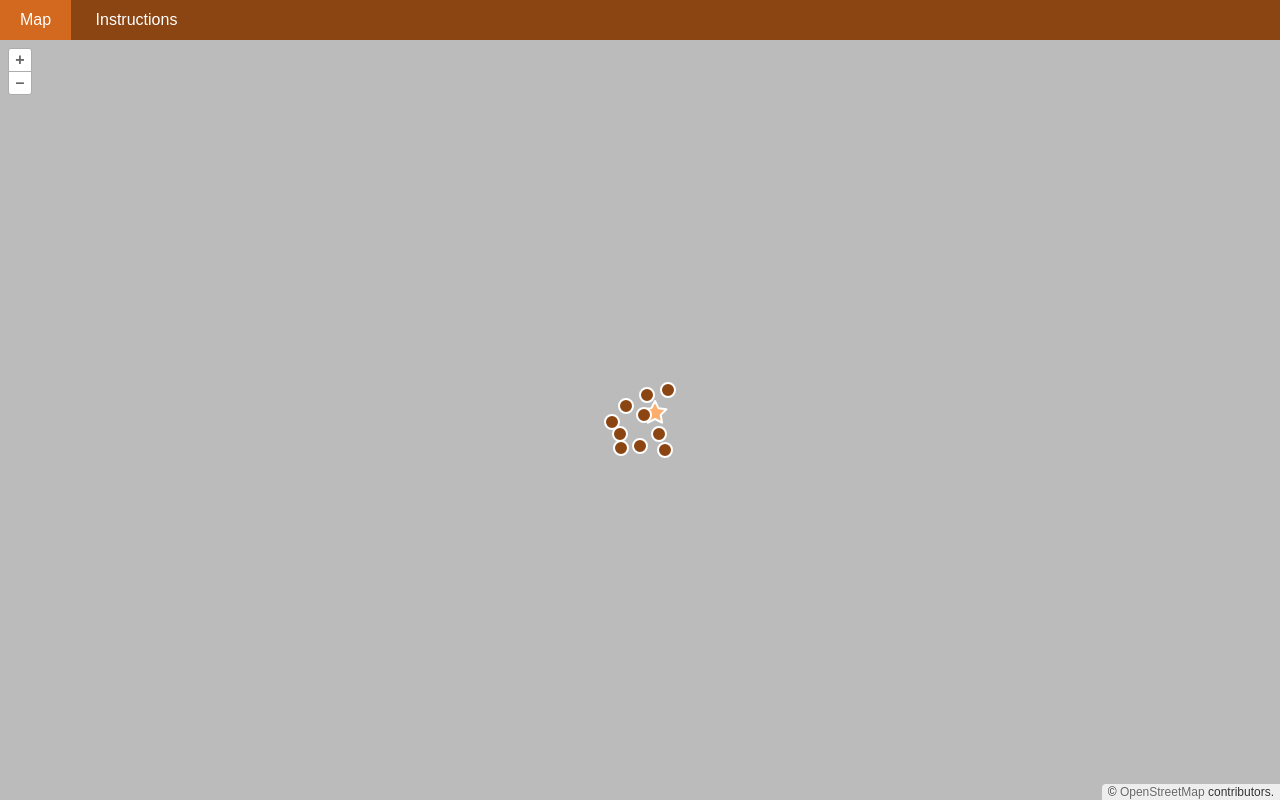
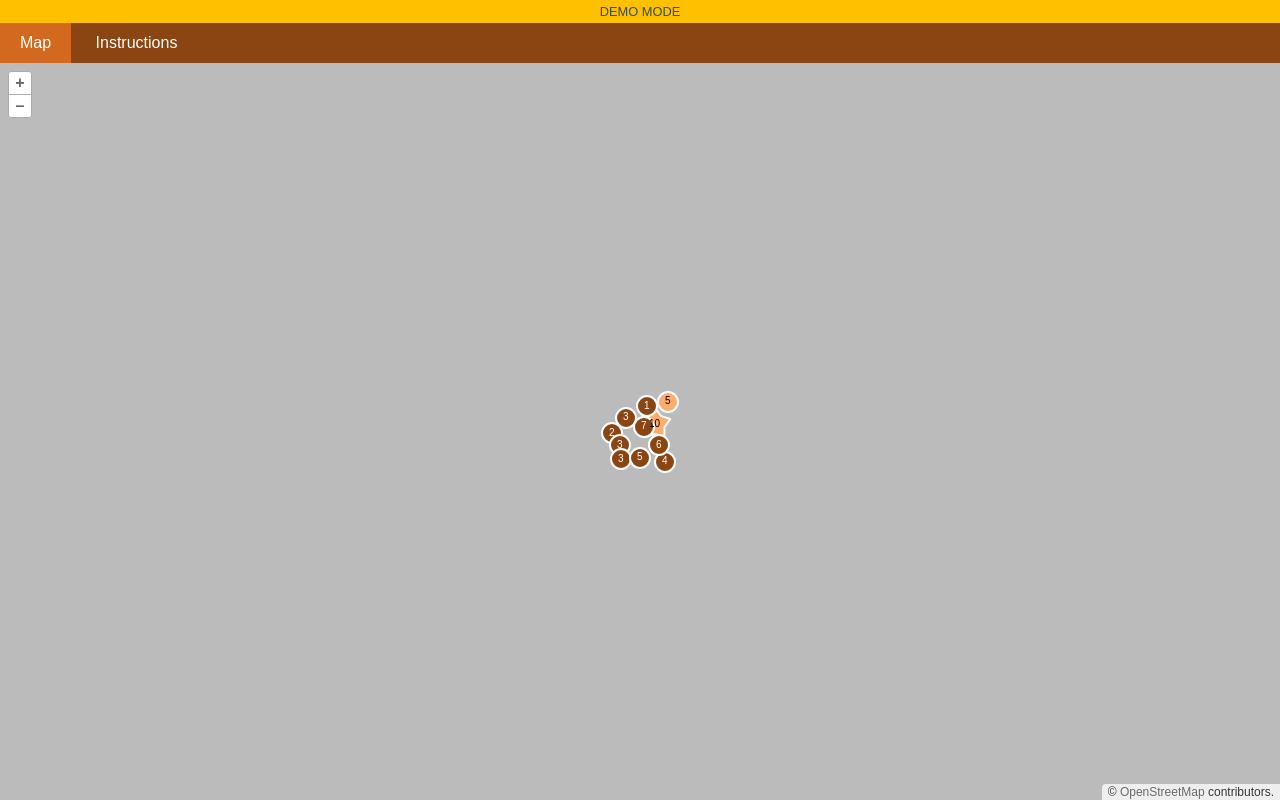
Before and after one commit to ockendenjo/hbt-hbc-2023, a website built with Vite: page ui/index.html in a window 1280 px wide. Built offline with nearby package versions, Linux system fonts and the light colour scheme.

Commit message:
Add points to map markers

```diff
--- a/schema/stashes.schema.json
+++ b/schema/stashes.schema.json
@@ -34,6 +34,9 @@
                     },
                     "w3w": {
                         "type": "string"
+                    },
+                    "points": {
+                        "type": "number"
                     }
                 },
                 "required": [
@@ -43,7 +46,8 @@
                     "contents",
                     "microtrot",
                     "type",
-                    "w3w"
+                    "w3w",
+                    "points"
                 ]
             }
         }
--- a/ui/index.html
+++ b/ui/index.html
@@ -7,6 +7,7 @@
         <title>HBT Halloween 2023</title>
     </head>
     <body>
+        <div class="demo-mode">Demo mode</div>
         <div class="nav">
             <div class="nav-items">
                 <div id="select-map" class="active">Map</div>
@@ -27,7 +28,7 @@
                 <h2>1. Visit a location</h2>
                 <p>
                     Use the <b>Map</b> tab to pick a location to visit. It may be a hidden stash or someone's
-                    house/flat. 1 point for every location visited.
+                    house/flat. Points as indicated by the numbers on the map markers.
                 </p>
 
                 <h2>2. Trick or treat</h2>
--- a/ui/map.css
+++ b/ui/map.css
@@ -162,3 +162,16 @@ td:hover {
     display: flex;
     align-items: center;
 }
+
+.unknown {
+    color: grey;
+}
+
+.demo-mode {
+    background: #ffc000;
+    padding: 4px;
+    text-transform: uppercase;
+    color: darkslategray;
+    font-size: 0.8em;
+    text-align: center;
+}
--- a/ui/map.ts
+++ b/ui/map.ts
@@ -55,7 +55,17 @@ document.addEventListener("DOMContentLoaded", () => {
             const stash = properties.stash as Stash;
             const title = stash.type === "HOUSE" ? "House / flat" : "Stash";
 
-            content.innerHTML = `<b>${title}</b><p>${stash.location}</p><div class="w3w"><img src="w3w.png" height="32" width="32" alt="w3w"><a href="https://what3words.com/${stash.w3w}" target="_blank">${stash.w3w}</a></div>`;
+            let html = `<b>${title}</b><p>${stash.location}</p>`;
+            if (stash.contents?.length) {
+                html += `<p>${stash.contents}</p>`;
+            } else {
+                html += `<p class="unknown">Stash content unknown</p>`;
+            }
+            if (stash.microtrot) {
+                html += `<p>Micro-trot friendly</p>`;
+            }
+            html += `<div class="w3w"><img src="w3w.png" height="32" width="32" alt="w3w"><a href="https://what3words.com/${stash.w3w}" target="_blank">${stash.w3w}</a></div>`;
+            content.innerHTML = html;
             overlay.setPosition(e.coordinate);
         });
 
--- a/ui/stashes.json
+++ b/ui/stashes.json
@@ -7,50 +7,108 @@
             "contents": "3 beers",
             "microtrot": true,
             "type": "HOUSE",
-            "w3w": "lights.fires.gravel"
+            "w3w": "lights.fires.gravel",
+            "points": 10
         },
         {
             "lat": 55.95244,
             "lon": -3.16962,
             "location": "In hedge corner",
+            "contents": "",
+            "microtrot": true,
             "type": "STASH",
-            "w3w": "lights.fires.gravel"
+            "w3w": "lights.fires.gravel",
+            "points": 5
         },
         {
-            "lat": 55.9501, "lon": -3.1875, "location": "Description of where the stash can be found",
-            "type": "STASH", "w3w": "lights.fires.gravel"
+            "lat": 55.9501,
+            "lon": -3.1875,
+            "location": "Description of where the stash can be found",
+            "contents": "",
+            "microtrot": false,
+            "type": "STASH",
+            "w3w": "lights.fires.gravel",
+            "points": 1
         },
         {
-            "lat": 55.9448, "lon": -3.2049, "location": "Description of where the stash can be found",
-            "type": "STASH", "w3w": "lights.fires.gravel"
+            "lat": 55.9448,
+            "lon": -3.2049,
+            "location": "Description of where the stash can be found",
+            "contents": "",
+            "microtrot": false,
+            "type": "STASH",
+            "w3w": "lights.fires.gravel",
+            "points": 3
         },
         {
-            "lat": 55.9375, "lon": -3.2168, "location": "Description of where the stash can be found",
-            "type": "STASH", "w3w": "lights.fires.gravel"
+            "lat": 55.9375,
+            "lon": -3.2168,
+            "location": "Description of where the stash can be found",
+            "contents": "",
+            "microtrot": false,
+            "type": "STASH",
+            "w3w": "lights.fires.gravel",
+            "points": 2
         },
         {
-            "lat": 55.9320, "lon": -3.2100, "location": "Description of where the stash can be found",
-            "type": "STASH", "w3w": "lights.fires.gravel"
+            "lat": 55.9320,
+            "lon": -3.2100,
+            "location": "Description of where the stash can be found",
+            "contents": "",
+            "microtrot": false,
+            "type": "STASH",
+            "w3w": "lights.fires.gravel",
+            "points": 3
         },
         {
-            "lat": 55.9253, "lon": -3.2094, "location": "Description of where the stash can be found",
-            "type": "STASH", "w3w": "lights.fires.gravel"
+            "lat": 55.9253,
+            "lon": -3.2094,
+            "location": "Description of where the stash can be found",
+            "contents": "",
+            "microtrot": false,
+            "type": "STASH",
+            "w3w": "lights.fires.gravel",
+            "points": 3
         },
         {
-            "lat": 55.9260, "lon": -3.1932, "location": "Description of where the stash can be found",
-            "type": "STASH", "w3w": "lights.fires.gravel"
+            "lat": 55.9260,
+            "lon": -3.1932,
+            "location": "Description of where the stash can be found",
+            "contents": "",
+            "microtrot": false,
+            "type": "STASH",
+            "w3w": "lights.fires.gravel",
+            "points": 5
         },
         {
-            "lat": 55.9243, "lon": -3.1725, "location": "Description of where the stash can be found",
-            "type": "STASH", "w3w": "lights.fires.gravel"
+            "lat": 55.9243,
+            "lon": -3.1725,
+            "location": "Description of where the stash can be found",
+            "contents": "",
+            "microtrot": false,
+            "type": "STASH",
+            "w3w": "lights.fires.gravel",
+            "points": 4
         },
         {
-            "lat": 55.9319, "lon": -3.1770, "location": "Description of where the stash can be found",
-            "type": "STASH", "w3w": "lights.fires.gravel"
+            "lat": 55.9319,
+            "lon": -3.1770,
+            "location": "Description of where the stash can be found",
+            "contents": "",
+            "microtrot": false,
+            "type": "STASH",
+            "w3w": "lights.fires.gravel",
+            "points": 6
         },
         {
-            "lat": 55.9405, "lon": -3.1899, "location": "Description of where the stash can be found",
-            "type": "STASH", "w3w": "lights.fires.gravel"
+            "lat": 55.9405,
+            "lon": -3.1899,
+            "location": "Description of where the stash can be found",
+            "contents": "",
+            "microtrot": false,
+            "type": "STASH",
+            "w3w": "lights.fires.gravel",
+            "points": 7
         }
     ]
 }
--- a/ui/ts/render.ts
+++ b/ui/ts/render.ts
@@ -3,7 +3,7 @@ import {Stash} from "./types";
 import {Point} from "ol/geom";
 import {fromLonLat} from "ol/proj";
 import {Feature} from "ol";
-import {Fill, RegularShape, Stroke, Style} from "ol/style";
+import {Fill, RegularShape, Stroke, Style, Text} from "ol/style";
 import CircleStyle from "ol/style/Circle";
 
 export function renderStash(source: VectorSource, stash: Stash) {
@@ -17,41 +17,36 @@ export function renderStash(source: VectorSource, stash: Stash) {
 }
 
 function getStyle(stash: Stash): Style {
+    const fill = stash.microtrot ? COLOUR2 : COLOUR1;
+    const textFill = stash.microtrot ? "black" : "white";
+
+    let image: CircleStyle | RegularShape;
     switch (stash.type) {
         case "HOUSE":
-            return stash.microtrot ? STAR_PURPLE : STAR_BROWN;
+            image = new RegularShape({
+                points: 5,
+                radius: 16,
+                radius2: 10,
+                fill: new Fill({color: fill}),
+                stroke: new Stroke({color: "white", width: 2}),
+            });
+            break;
         default:
-            return stash.microtrot ? CIRCLE_PURPLE : STYLE_BROWN;
+            image = new CircleStyle({
+                radius: 10,
+                fill: new Fill({color: fill}),
+                stroke: new Stroke({color: "white", width: 2}),
+            });
     }
-}
 
-function makeCircle(fill: string): Style {
     return new Style({
-        image: new CircleStyle({
-            radius: 7,
-            fill: new Fill({color: "saddlebrown"}),
-            stroke: new Stroke({color: "white", width: 2}),
+        image: image,
+        text: new Text({
+            text: String(stash.points),
+            fill: new Fill({color: textFill}),
         }),
     });
 }
 
 export const COLOUR1 = "saddlebrown";
 export const COLOUR2 = "#fdae6c";
-
-export const STYLE_BROWN = makeCircle(COLOUR1);
-export const CIRCLE_PURPLE = makeCircle(COLOUR2);
-
-function makeStar(fill: string): Style {
-    return new Style({
-        image: new RegularShape({
-            points: 5,
-            radius: 12,
-            radius2: 6,
-            fill: new Fill({color: fill}),
-            stroke: new Stroke({color: "white", width: 2}),
-        }),
-    });
-}
-
-export const STAR_BROWN = makeStar(COLOUR1);
-export const STAR_PURPLE = makeStar(COLOUR2);
--- a/ui/ts/types.ts
+++ b/ui/ts/types.ts
@@ -10,6 +10,7 @@ export type Stash = {
     microtrot: boolean;
     type: StashType;
     w3w: string;
+    points: number;
 };
 
 export type StashType = "STASH" | "HOUSE";
```
